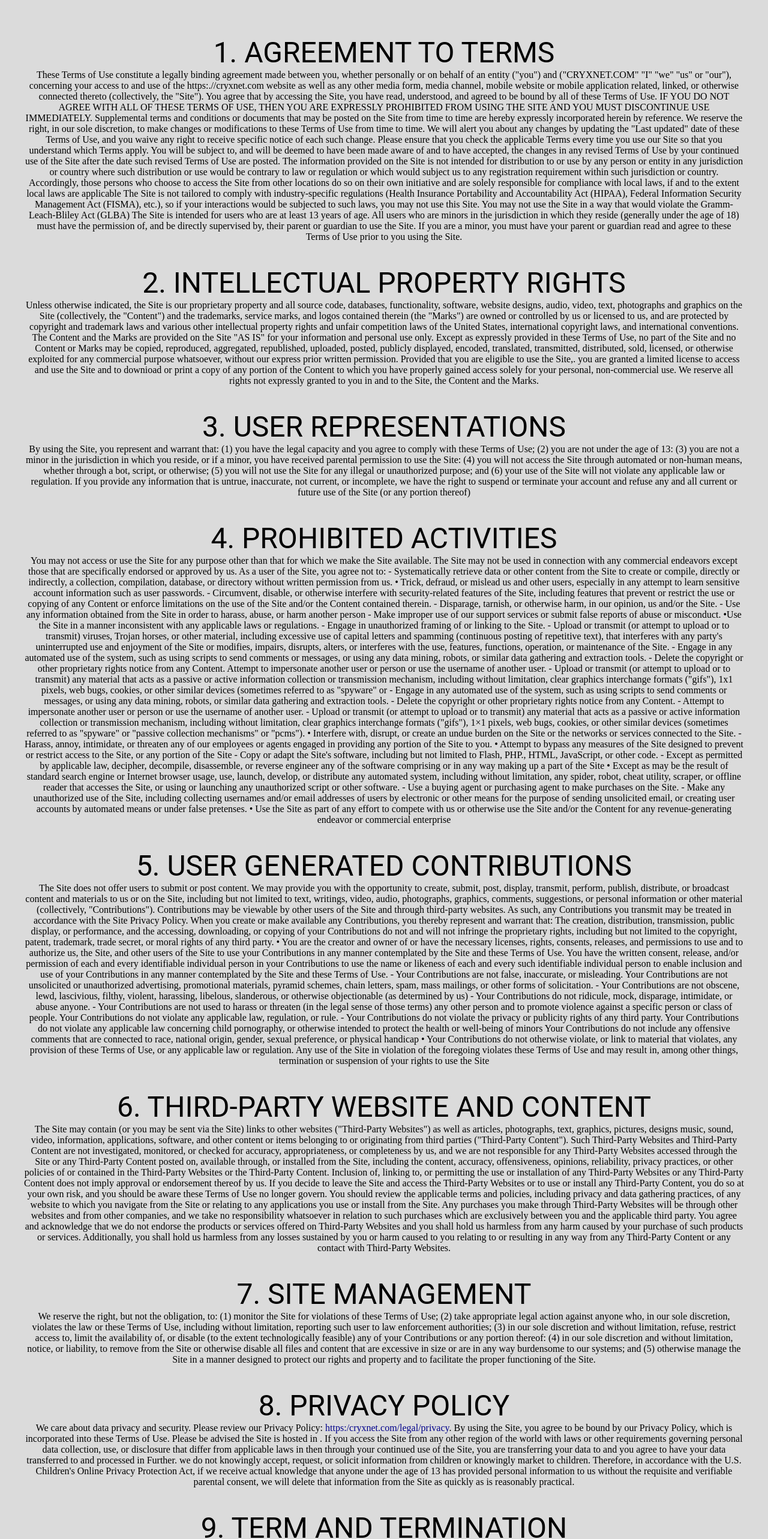
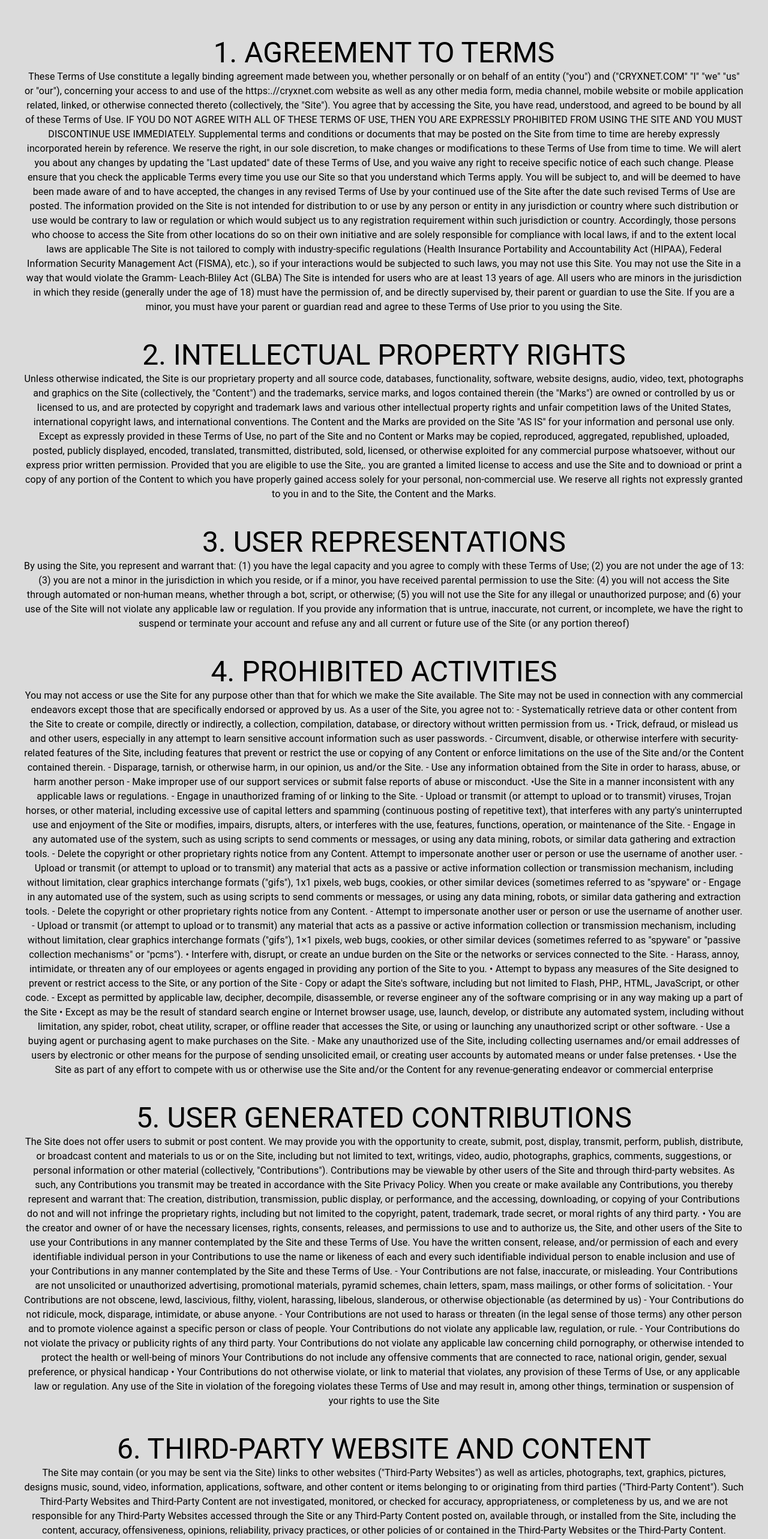
Before and after one commit to cryxnet/cryxnet.com, a Next.js app: page /legal/tou in a window 1280 px wide. Shown: the part 4179-6745 px from the top of the page at 60% size. Built offline with nearby package versions, Linux system fonts and the light colour scheme.

Commit message:
fixed typography variants (p=>body1)

```diff
--- a/src/pages/legal/disclaimer.tsx
+++ b/src/pages/legal/disclaimer.tsx
@@ -15,7 +15,7 @@ export default function TermsOfUse() {
     >
       <Typography variant="h1">Disclaimer</Typography>
       <Box sx={{ marginTop: 5 }}>
-        <Typography variant="p">
+        <Typography variant="body1">
           The information provided on this website is for educational and
           informational purposes only. The content presented here may include
           information about hacking and other cybersecurity-related topics that
--- a/src/pages/legal/privacy.tsx
+++ b/src/pages/legal/privacy.tsx
@@ -15,7 +15,7 @@ export default function Privacy() {
     >
       <Typography variant="h1">Privacy Policy</Typography>
       <Box sx={{ marginTop: 5 }}>
-        <Typography variant="p">
+        <Typography variant="body1">
           This privacy policy sets out how cryxnet.com ("i", "we" or "us") uses
           and protects any information that you give us when you use this
           website/application. We are committed to ensuring that your privacy is
--- a/src/pages/legal/tou.tsx
+++ b/src/pages/legal/tou.tsx
@@ -16,7 +16,7 @@ export default function TermsOfUse() {
       <Typography variant="h1">Terms of use</Typography>
       <Box sx={{ marginTop: 5 }}>
         <Typography variant="h3">1. AGREEMENT TO TERMS</Typography>
-        <Typography variant="p">
+        <Typography variant="body1">
           These Terms of Use constitute a legally binding agreement made between
           you, whether personally or on behalf of an entity ("you") and
           ("CRYXNET.COM" "I" "we" "us" or "our"), concerning your access to and
@@ -63,7 +63,7 @@ export default function TermsOfUse() {
 
       <Box sx={{ marginTop: 5 }}>
         <Typography variant="h3">2. INTELLECTUAL PROPERTY RIGHTS</Typography>
-        <Typography variant="p">
+        <Typography variant="body1">
           Unless otherwise indicated, the Site is our proprietary property and
           all source code, databases, functionality, software, website designs,
           audio, video, text, photographs and graphics on the Site
@@ -90,7 +90,7 @@ export default function TermsOfUse() {
 
       <Box sx={{ marginTop: 5 }}>
         <Typography variant="h3">3. USER REPRESENTATIONS</Typography>
-        <Typography variant="p">
+        <Typography variant="body1">
           By using the Site, you represent and warrant that: (1) you have the
           legal capacity and you agree to comply with these Terms of Use; (2)
           you are not under the age of 13: (3) you are not a minor in the
@@ -108,7 +108,7 @@ export default function TermsOfUse() {
 
       <Box sx={{ marginTop: 5 }}>
         <Typography variant="h3">4. PROHIBITED ACTIVITIES</Typography>
-        <Typography variant="p">
+        <Typography variant="body1">
           You may not access or use the Site for any purpose other than that for
           which we make the Site available. The Site may not be used in
           connection with any commercial endeavors except those that are
@@ -180,7 +180,7 @@ export default function TermsOfUse() {
 
       <Box sx={{ marginTop: 5 }}>
         <Typography variant="h3">5. USER GENERATED CONTRIBUTIONS</Typography>
-        <Typography variant="p">
+        <Typography variant="body1">
           The Site does not offer users to submit or post content. We may
           provide you with the opportunity to create, submit, post, display,
           transmit, perform, publish, distribute, or broadcast content and
@@ -232,7 +232,7 @@ export default function TermsOfUse() {
 
       <Box sx={{ marginTop: 5 }}>
         <Typography variant="h3">6. THIRD-PARTY WEBSITE AND CONTENT</Typography>
-        <Typography variant="p">
+        <Typography variant="body1">
           The Site may contain (or you may be sent via the Site) links to other
           websites ("Third-Party Websites") as well as articles, photographs,
           text, graphics, pictures, designs music, sound, video, information,
@@ -269,7 +269,7 @@ export default function TermsOfUse() {
 
       <Box sx={{ marginTop: 5 }}>
         <Typography variant="h3">7. SITE MANAGEMENT</Typography>
-        <Typography variant="p">
+        <Typography variant="body1">
           We reserve the right, but not the obligation, to: (1) monitor the Site
           for violations of these Terms of Use; (2) take appropriate legal
           action against anyone who, in our sole discretion, violates the law or
@@ -288,7 +288,7 @@ export default function TermsOfUse() {
 
       <Box sx={{ marginTop: 5 }}>
         <Typography variant="h3">8. PRIVACY POLICY</Typography>
-        <Typography variant="p">
+        <Typography variant="body1">
           We care about data privacy and security. Please review our Privacy
           Policy:{' '}
           <Link
@@ -316,7 +316,7 @@ export default function TermsOfUse() {
 
       <Box sx={{ marginTop: 5 }}>
         <Typography variant="h3">9. TERM AND TERMINATION </Typography>
-        <Typography variant="p">
+        <Typography variant="body1">
           These Terms of Use shall remain in full force and effect while you use
           the Site. WITHOUT LIMITING ANY OTHER PROVISION OF THESE TERMS OF USE.
           WE RESERVE THE RIGHT TO, IN OUR SOLE DISCRETION AND WITHOUT NOTICE OR
@@ -339,7 +339,7 @@ export default function TermsOfUse() {
 
       <Box sx={{ marginTop: 5 }}>
         <Typography variant="h3">10. GOVERNING LAW</Typography>
-        <Typography variant="p">
+        <Typography variant="body1">
           These conditions are governed by and interpreted following the laws of
           Switzerland, and the use of the United Nations Convention of Contracts
           for the International Sale of Goods is expressly excluded. If your
@@ -355,7 +355,7 @@ export default function TermsOfUse() {
 
       <Box sx={{ marginTop: 5 }}>
         <Typography variant="h3">11. CORRECTIONS</Typography>
-        <Typography variant="p">
+        <Typography variant="body1">
           There may be information on the Site that contains typographical
           errors, inaccuracies, or omissions, including descriptions, pricing,
           availability, and various other information. We reserve the right to
@@ -366,7 +366,7 @@ export default function TermsOfUse() {
 
       <Box sx={{ marginTop: 5 }}>
         <Typography variant="h3">12. LIMITATIONS OF LIABILITY</Typography>
-        <Typography variant="p">
+        <Typography variant="body1">
           IN NO EVENT WILL WE OR OUR DIRECTORS, EMPLOYEES, OR AGENTS BE LIABLE
           TO YOU OR ANY THIRD PARTY FOR ANY DIRECT. INDIRECT. CONSEQUENTIAL
           EXEMPLARY, INCIDENTAL, SPECIAL, OR PUNITIVE DAMAGES, INCLUDING LOST
@@ -387,7 +387,7 @@ export default function TermsOfUse() {
         <Typography variant="h3">
           13. ELECTRONIC COMMUNICATIONS, TRANSACTIONS, AND SIGNATURES
         </Typography>
-        <Typography variant="p">
+        <Typography variant="body1">
           Visiting the Site, sending us emails, and completing online forms
           constitute electronic communications. You consent to receive
           electronic communications, and you agree that all agreements, notices,
```
Also changed, not shown: src/pages/legal/security.tsx (+4 -4 lines).
